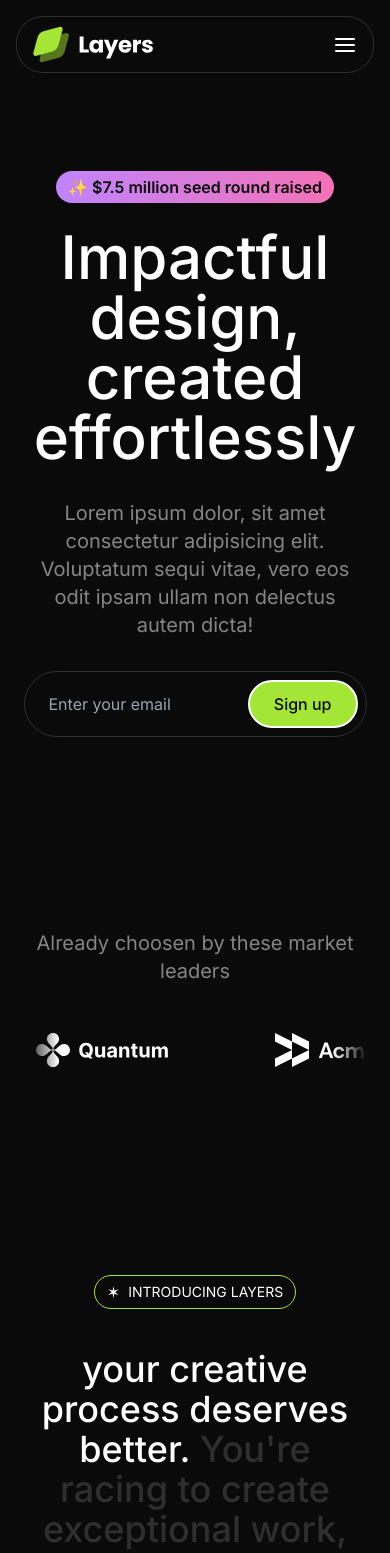
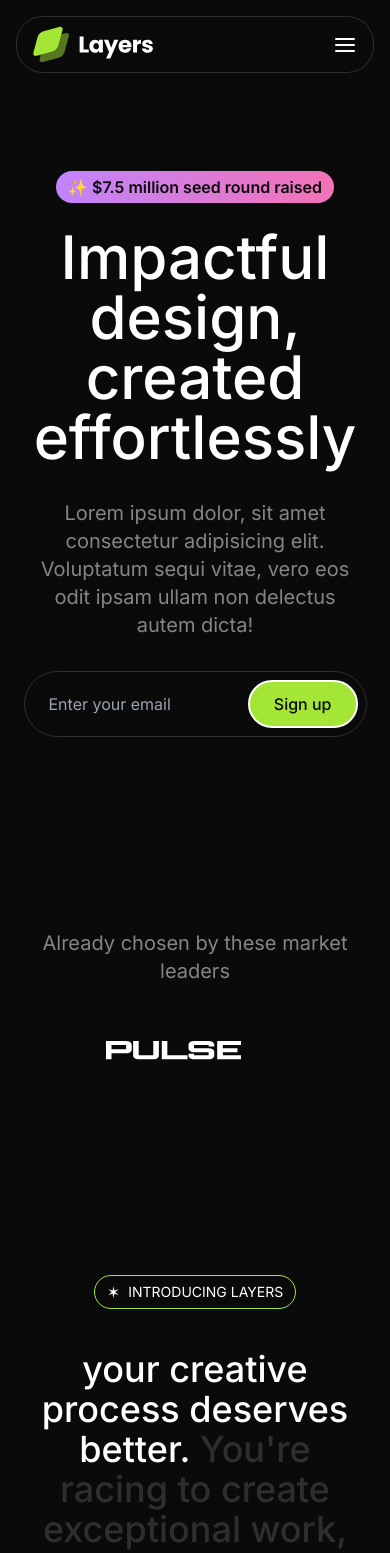
Before and after one commit to swamimalode07/SaaS-Landing-Page, a Next.js app: page / in a window 390 px wide. Shown: the top 1553 px of the page. Built offline with nearby package versions, Linux system fonts and the light colour scheme.

Commit message:
added animations to logo ticker

```diff
--- a/src/sections/Hero.tsx
+++ b/src/sections/Hero.tsx
@@ -1,28 +1,71 @@
+"use client"
 import Button from "@/components/Button";
 import designExample1Image from "@/assets/images/design-example-1.png"
 import designExample2Image from "@/assets/images/design-example-2.png"
 import Image from "next/image";
 import Pointer from "@/components/Pointer";
+import {motion,useAnimate } from "framer-motion"
+import { useEffect } from "react";
+import cursorYouImage from "@/assets/images/cursor-you.svg"
 
 
 export default function Hero() {
-    return <section className="py-24 overflow-x-clip ">
+    const [leftDesignScope,leftDesignAnimate]=useAnimate();
+    const [leftPointerScope,leftPointerAnimate]=useAnimate();
+    const[rightDesignScope,rightDesignAnimate]=useAnimate();
+    const[rightPointerScope,rightPointerAnimate]=useAnimate();
+
+    useEffect(()=>{
+        leftDesignAnimate([
+            [leftDesignScope.current, {opacity:[0,1]},{duration:0.5}],
+            [leftDesignScope.current, {y:0,x:0},{duration:0.5}]
+        ])
+
+        leftPointerAnimate([
+            [leftPointerScope.current,{opacity:1},{duration:0.5}],
+            [leftPointerScope.current,{y:0,x:-100},{duration:0.5}],
+            [leftPointerScope.current,{x:0, y:[0,16,0] },{duration:0.5,ease:"easeInOut"}]
+        ]);
+
+        rightDesignAnimate([
+            [rightDesignScope.current,{opacity:1},{duration:0.5,delay:1.5}],
+            [rightDesignScope.current,{y:0,x:0},{duration:0.5}]
+        ])
+
+        rightPointerAnimate([
+            [rightPointerScope.current, { opacity: 1 }, { duration: 0.5, delay: 1.5 }],
+            [rightPointerScope.current, { x: 175, y: 0 }, { duration: 0.5 }],
+            [rightPointerScope.current, { x: 0, y: [0, 20, 0] }, { duration: 0.5 }]
+        ])
+
+
+    },[])
+
+    return <section className="py-24 overflow-x-clip " style={{
+        cursor:`url(${cursorYouImage.src}),auto`
+     }}>
         <div className="container relative">
-            <div className="absolute -left-32 top-16 hidden lg:block">
+            <motion.div ref={leftDesignScope} initial={{opacity:1,y:100,x:-100 }} drag className="absolute -left-32 top-16 hidden lg:block">
                 <Image
                     src={designExample1Image}
                     alt="Design example image 1"
+                    draggable="false"
                 />
-            </div>
-            <div className="absolute -right-64 -top-16 hidden lg:block  ">
-                <Image src={designExample2Image} alt="Design example image 2"/>
-            </div>
-            <div className="absolute left-56 top-96 hidden lg:block">
+            </motion.div>
+            <motion.div ref={leftPointerScope}  initial={{opacity:0, y:100,x:-200}}  className="absolute left-56 top-96 hidden lg:block">
                       <Pointer name="swami" color="blue" />
-            </div>
-            <div className="absolute right-80 -top-4 hidden lg:block">
+            </motion.div>
+            {/* {Right side animation} */}
+            <motion.div ref={rightDesignScope} initial={{opacity:0,x:100,y:100}} drag className="absolute -right-64 -top-16 hidden lg:block  ">
+                <Image src={designExample2Image} draggable="false" alt="Design example image 2"/>
+            </motion.div>
+
+            <motion.div
+            ref={rightPointerScope}
+            initial={{opacity:0,x:275,y:100}}
+            className="absolute right-80 -top-4 hidden lg:block">
                     <Pointer name="bryan" color="red"/>
-            </div>
+            </motion.div>
             <div className="flex justify-center">
                 <div className="inline-flex py-1 px-3 bg-gradient-to-r from-purple-400 to-pink-400 rounded-full text-neutral-950 font-semibold ">
                 ✨ $7.5 million seed round raised
--- a/src/sections/LogoTicker.tsx
+++ b/src/sections/LogoTicker.tsx
@@ -1,3 +1,4 @@
+"use client";
 import quantumLogo from "@/assets/images/quantum.svg";
 import acmeLogo from "@/assets/images/acme-corp.svg";
 import echoValleyLogo from "@/assets/images/echo-valley.svg";
@@ -7,6 +8,8 @@ import apexLogo from "@/assets/images/apex.svg";
 import celestialLogo from "@/assets/images/celestial.svg";
 import twiceLogo from "@/assets/images/twice.svg";
 import Image from "next/image";
+import React, { Fragment } from "react";
+import { motion } from "framer-motion";
 
 const logos = [
   { name: "Quantum", image: quantumLogo },
@@ -20,16 +23,40 @@ const logos = [
 ];
 
 export default function LogoTicker() {
-    return <section className="py-24 overflow-x-clip ">
+  return (
+    <section className="py-24 overflow-x-clip">
       <div className="container">
-            <h3 className="text-center text-white/50 text-xl">Already choosen by these market leaders</h3>
-            <div className="overflow-hidden mt-12 [mask-image:linear-gradient(to_right,transparent,black_10%,black_90%,transparent)]">
-                <div className="flex gap-24  pr-24">
-                    {logos.map(logo=>(
-                        <Image src={logo.image} key={logo.name} alt={logo.name}/>
+
+        <h3 className="text-center text-white/50 text-xl">
+          Already chosen by these market leaders
+        </h3>
+        <div className=" flex overflow-hidden mt-12 [mask-image:linear-gradient(to_right,transparent,black_10%,black_90%,transparent)]">
+          <motion.div
+            animate={{
+              x: "-50%",
+            }}
+            transition={{
+              duration: 20,
+              ease: "linear",
+              repeat: Infinity,
+            }}
+            className="flex flex-none gap-24 pr-24"
+          >
+            {Array.from({ length: 2 }).map((_, i) => (
+              <Fragment key={i}>
+                {logos.map((logo) => (
+                  <Image
+                    src={logo.image}
+                    key={logo.name}
+                    alt={logo.name}
+                    loading="lazy"
+                  />
                 ))}
-                </div>
+              </Fragment>
+            ))}
+          </motion.div>
         </div>
       </div>
     </section>
+  );
 }
```
Lines whose indentation alone changed are shown as unchanged.
